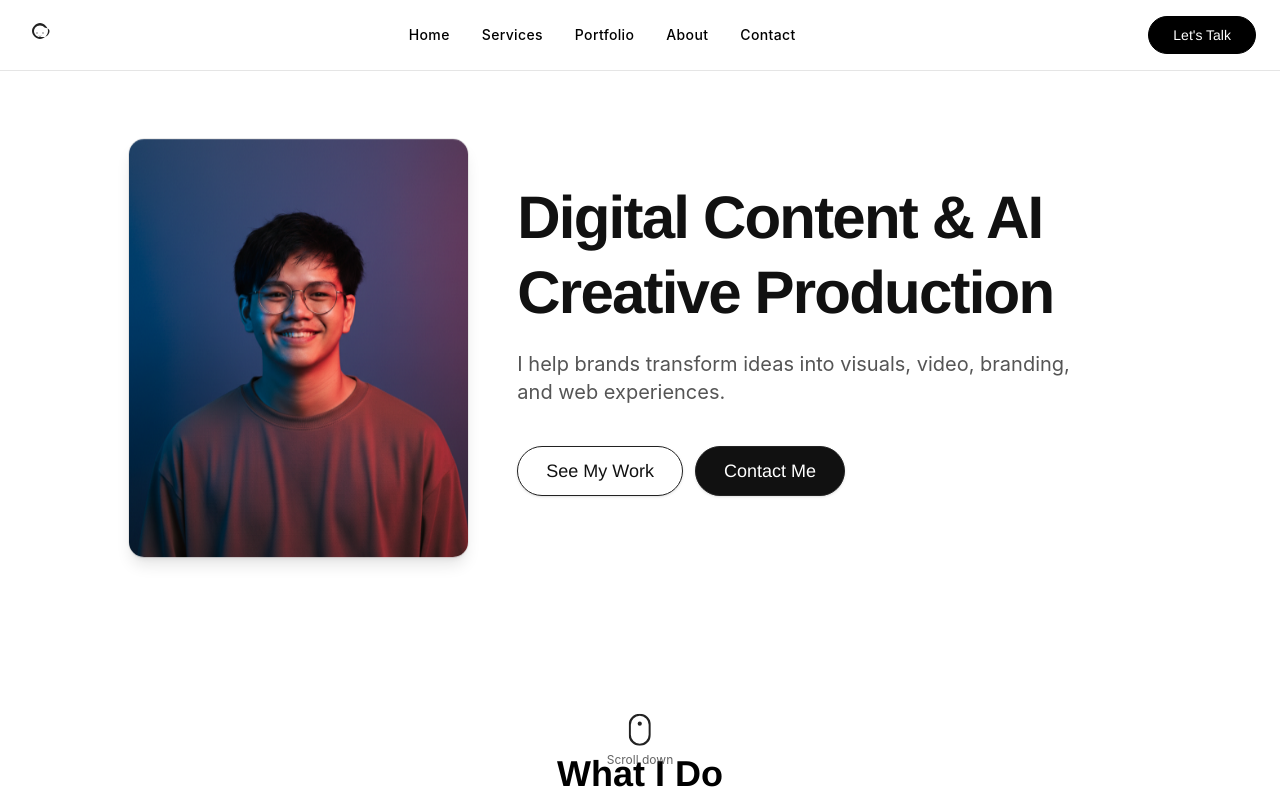
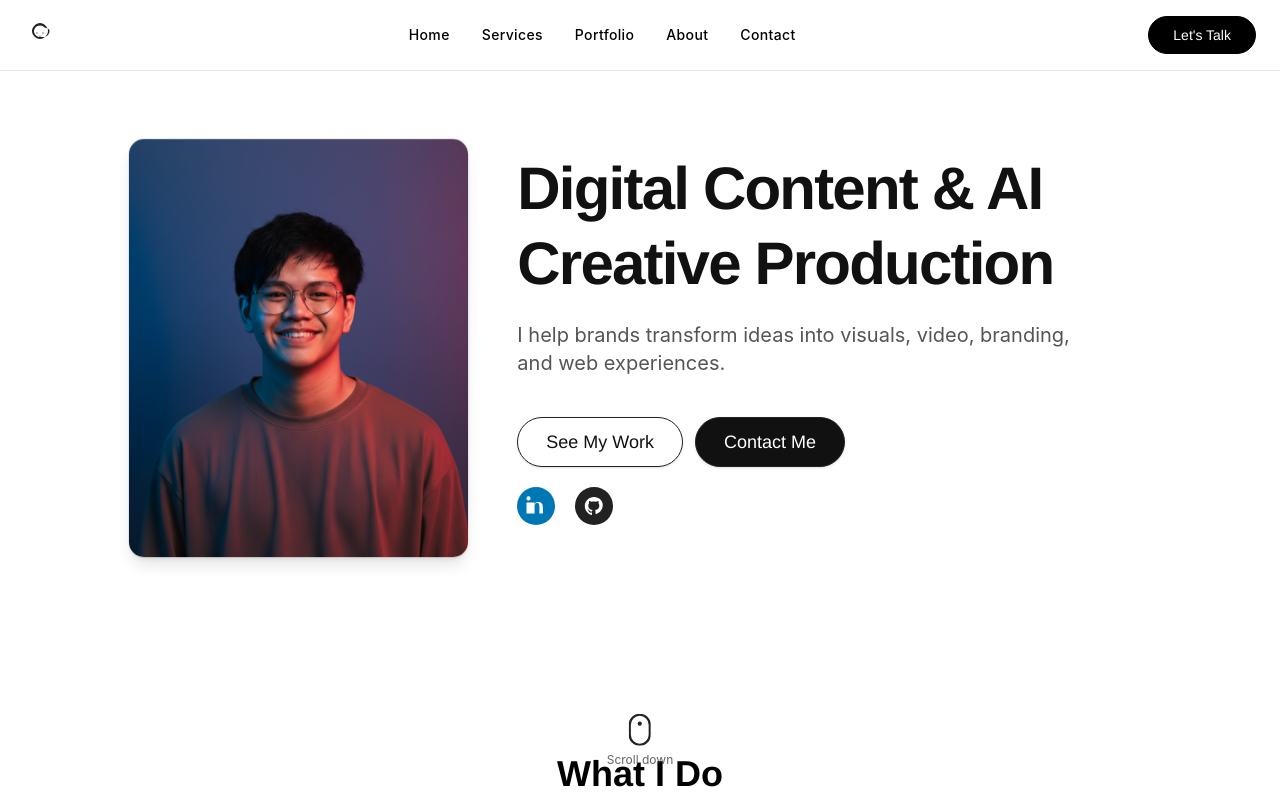
Before and after one commit to rdeniele/ron_creatives, a Next.js app: page / in a window 1280 px wide. Shown: the top 800 px of the page. Built offline with nearby package versions, Linux system fonts and the light colour scheme.

Commit message:
feat: update social links in ContactSection and Footer, add GitHub link in HeroSection

```diff
--- a/components/ContactSection.tsx
+++ b/components/ContactSection.tsx
@@ -73,8 +73,12 @@ export default function ContactSection() {
               work.rparagoso@gmail.com
             </a>
             <span className="hidden md:inline-block text-[#E5E5E5]">|</span>
-            <a href="https://linkedin.com/in/ron-paragoso" target="_blank" rel="noopener noreferrer" className="underline text-black text-base hover:text-[#1A1A1A] transition" style={{ fontFamily: 'Inter, Helvetica Neue, Arial, sans-serif' }}>
+            <a href="https://www.linkedin.com/in/ron-paragoso-a96b1724b/" target="_blank" rel="noopener noreferrer" className="underline text-black text-base hover:text-[#1A1A1A] transition" style={{ fontFamily: 'Inter, Helvetica Neue, Arial, sans-serif' }}>
               LinkedIn
+            </a>
+            <span className="hidden md:inline-block text-[#E5E5E5]">|</span>
+            <a href="https://github.com/rdeniele" target="_blank" rel="noopener noreferrer" className="underline text-black text-base hover:text-[#1A1A1A] transition" style={{ fontFamily: 'Inter, Helvetica Neue, Arial, sans-serif' }}>
+              GitHub
             </a>
           </div>
         </motion.div>
--- a/components/Footer.tsx
+++ b/components/Footer.tsx
@@ -37,7 +37,7 @@ export default function Footer() {
             Email
           </motion.a>
           <motion.a
-            href="https://linkedin.com/in/ron-paragoso"
+            href="https://www.linkedin.com/in/ron-paragoso-a96b1724b/"
             target="_blank"
             rel="noopener noreferrer"
             className="transition-colors hover:text-black text-[#A3A3A3]"
@@ -46,6 +46,17 @@ export default function Footer() {
             whileTap={{ scale: 0.97 }}
           >
             LinkedIn
+          </motion.a>
+          <motion.a
+            href="https://github.com/rdeniele"
+            target="_blank"
+            rel="noopener noreferrer"
+            className="transition-colors hover:text-black text-[#A3A3A3]"
+            aria-label="GitHub"
+            whileHover={{ scale: 1.08 }}
+            whileTap={{ scale: 0.97 }}
+          >
+            GitHub
           </motion.a>
           <motion.a
             href="https://ronparagoso.vercel.app"
--- a/components/HeroSection.tsx
+++ b/components/HeroSection.tsx
@@ -69,6 +69,37 @@ export default function HeroSection() {
               Contact Me
             </motion.a>
           </div>
+          {/* Social Icons below buttons */}
+          <div className="flex flex-row gap-5 justify-center md:justify-start items-center mt-5">
+            <a
+              href="https://www.linkedin.com/in/ron-paragoso-a96b1724b/"
+              target="_blank"
+              rel="noopener noreferrer"
+              aria-label="LinkedIn"
+              className="hover:opacity-80 transition-opacity"
+              style={{ display: 'inline-flex', alignItems: 'center', justifyContent: 'center' }}
+            >
+              {/* LinkedIn SVG: full circle */}
+              <svg width="38" height="38" viewBox="0 0 38 38" fill="none" xmlns="http://www.w3.org/2000/svg">
+                <circle cx="19" cy="19" r="19" fill="#0077B5"/>
+                <path d="M26.5 26.5h-4.1v-6.7c0-1.6-.03-3.7-2.25-3.7-2.25 0-2.6 1.76-2.6 3.58v6.82H13.5V15.5h3.93v1.5h.06c.55-.93 1.8-1.9 3.7-1.9 3.96 0 4.7 2.6 4.7 5.98V26.5zM11.5 13.5a2.1 2.1 0 1 1 0-4.2 2.1 2.1 0 0 1 0 4.2zM13.5 26.5h-4V15.5h4v11z" fill="white"/>
+              </svg>
+            </a>
+            <a
+              href="https://github.com/rdeniele"
+              target="_blank"
+              rel="noopener noreferrer"
+              aria-label="GitHub"
+              className="hover:opacity-80 transition-opacity"
+              style={{ display: 'inline-flex', alignItems: 'center', justifyContent: 'center' }}
+            >
+              {/* GitHub SVG: full circle */}
+              <svg width="38" height="38" viewBox="0 0 38 38" fill="none" xmlns="http://www.w3.org/2000/svg">
+                <circle cx="19" cy="19" r="19" fill="#222"/>
+                <path d="M19 10c-5.1 0-9.2 4.1-9.2 9.2 0 4.1 2.7 7.6 6.5 8.7.5.1.7-.2.7-.5v-1.8c-2.6.6-3.1-1.1-3.1-1.1-.4-1-1-1.4-1-1.4-.8-.7.1-.7.1-.7 1 .1 1.4 1 1.4 1 .9 1.4 2.2 1 2.7.8.1-.7.3-1 .5-1.2-2.1-.2-4.3-1.1-4.3-4.5 0-1 .3-1.7.8-2.3-.1-.2-.4-1.1.1-2.2 0 0 .8-.2 2.3.8.7-.2 1.6-.3 2.3-.3.7 0 1.6.1 2.3.3 1.5-1 2.3-.8 2.3-.8.5 1.1.2 2 .1 2.2.5.6.8 1.3.8 2.3 0 3.4-2.2 4.3-4.3 4.5.3.3.5.7.5 1.5v2c0 .3.2.6.7.5 3.8-1.1 6.5-4.6 6.5-8.7C28.2 14.1 24.1 10 19 10z" fill="white"/>
+              </svg>
+            </a>
+          </div>
         </motion.div>
       </div>
       {/* Scroll Down Mouse Icon: Desktop (absolute at bottom) */}
```
